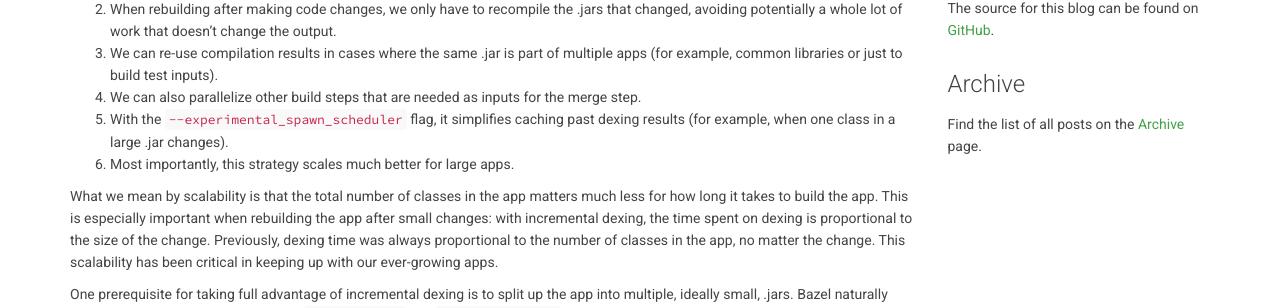
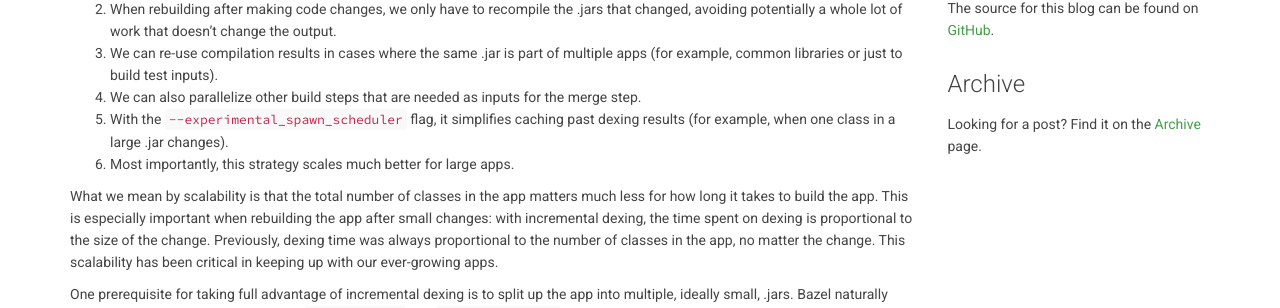
Before and after one commit to bazelbuild/bazel-blog, a Jekyll site: the page built from index.html, in a window 1280 px wide and 900 px high, scrolled down 613 px. Shown: the part 144-452 px from the top of the window. Built offline with Jekyll 4.4.1, drawn with Linux system fonts in a browser that asks for light colours; nearby versions of some CDN libraries; library files that are not in the unit come from our copies; Markdown is read by kramdown in place of the engine named in the settings; the list of posts is cut into pages by our own code.

Commit message:
update sidebar wording again

```diff
--- a/_includes/blog-sidebar.html
+++ b/_includes/blog-sidebar.html
@@ -20,5 +20,5 @@
           <h2>Contribute</h2>
           <p>The source for this blog can be found on <a href="https://github.com/bazelbuild/bazel-blog">GitHub</a>.</p>
           <h2>Archive</h2>
-          <p>Find the list of all posts on the <a href="/archive.html">Archive</a> page.</p>
+          <p>Looking for a post? Find it on the <a href="/archive.html">Archive</a> page.</p>
         </div>
```
